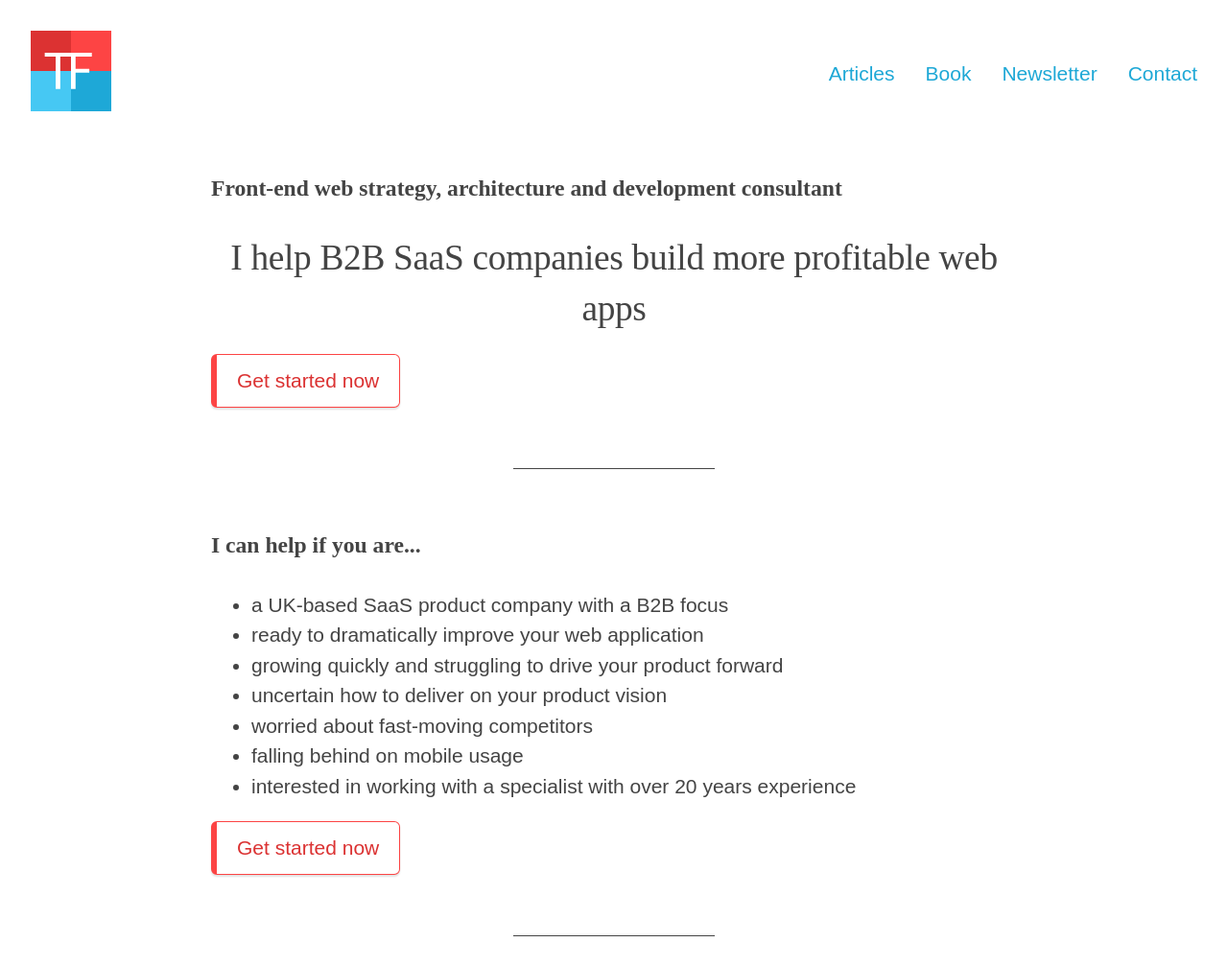
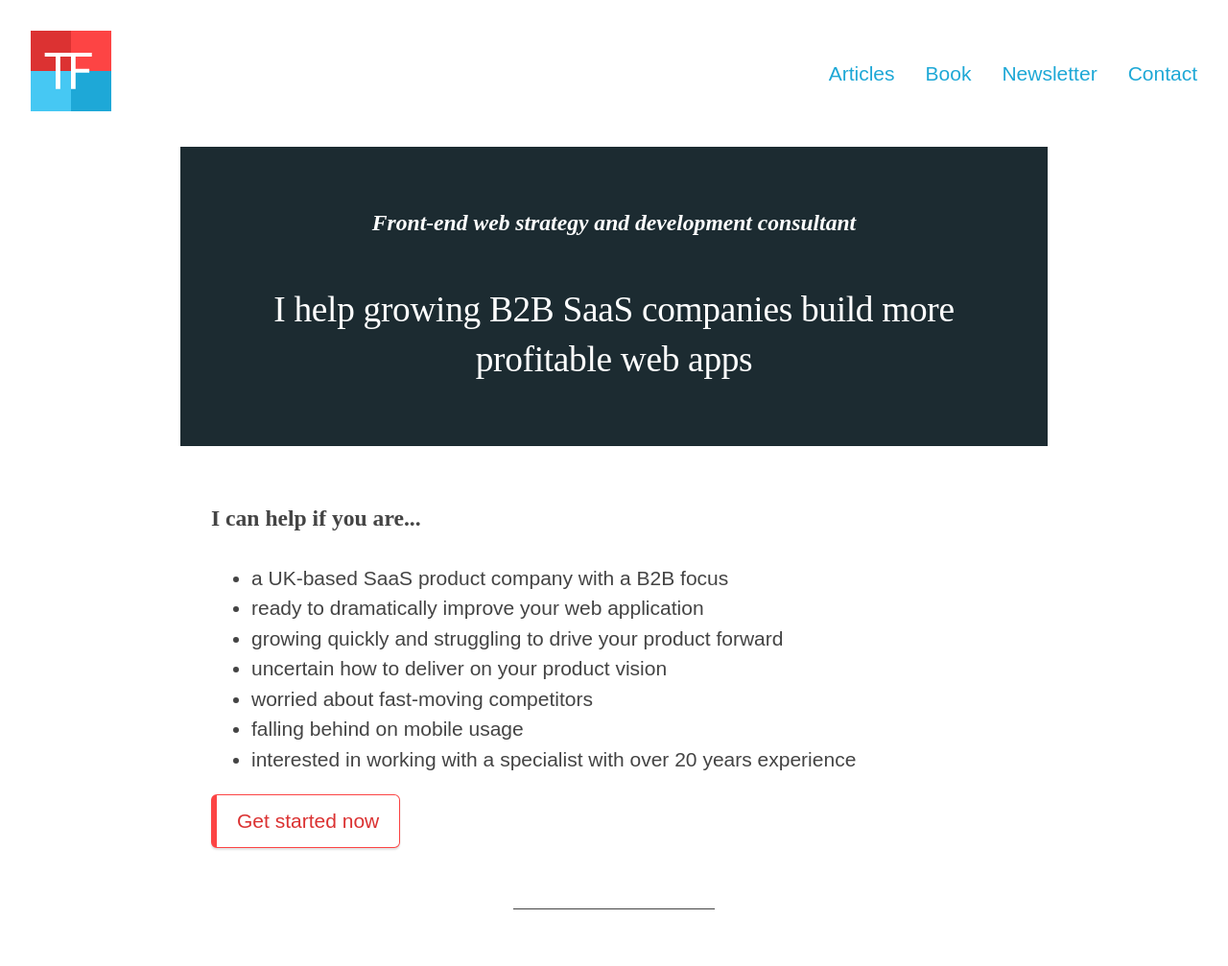
Before and after one commit to froots/froots.github.io, a Jekyll site: the page built from consulting.html, in a window 1280 px wide, cut to the strip 0-1007 px from the top of the page. Shown: the whole strip at 96% size. Built offline with Jekyll 4.4.1, drawn with Linux system fonts in a browser that asks for light colours.

Commit message:
Add consulting hero

```diff
--- a/_sass/main/_hero.scss
+++ b/_sass/main/_hero.scss
@@ -1,3 +1,15 @@
 .hero {
+  background-color: $color-inverse-background;
+  color: $color-inverse-text;
+  padding: $measure*2 $page-gutter;
+  text-align: center;
+}
 
+.hero__subtitle {
+  font-style: italic;
+  margin: 0 auto 2.25rem;
 }
+
+.hero__title {
+  margin: 0 auto;
+}
--- a/_sass/main/_vars.scss
+++ b/_sass/main/_vars.scss
@@ -21,11 +21,16 @@ $color-secondary: $color-picton-blue;
 $color-secondary-dark: $color-curious-blue;
 $color-secondary-light: $color-onahau;
 
+$color-tertiary: $color-mirage;
+
 $color-text: $color-tundora;
 $color-light-text: #888;
 $color-light-border: #888;
 $color-vlight-border: #ccc;
 $color-background: $color-secondary-light;
+
+$color-inverse-background: $color-tertiary;
+$color-inverse-text: white;
 
 $color-error: $color-punch-red;
 $color-success: $color-curious-blue;
--- a/consulting.html
+++ b/consulting.html
@@ -14,11 +14,10 @@ og_data:
   image: /images/consulting/card.jpg
 ---
 
-<h2>Front-end web strategy, architecture and development consultant</h2>
-<h1>I help B2B SaaS companies build more profitable web apps</h1>
-<a href="#" class="button">Get started now</a>
-
-<hr class="mtb2">
+<div class="hero hero--image outside">
+  <h2 class="hero__subtitle">Front-end web strategy and development consultant</h2>
+  <h1 class="hero__title">I help growing B2B SaaS companies build more profitable web apps</h1>
+</div>
 
 <h2>I can help if you are...</h2>
 
```
Also changed, not shown: _drafts/styleguide.md (+1 -1 lines).
